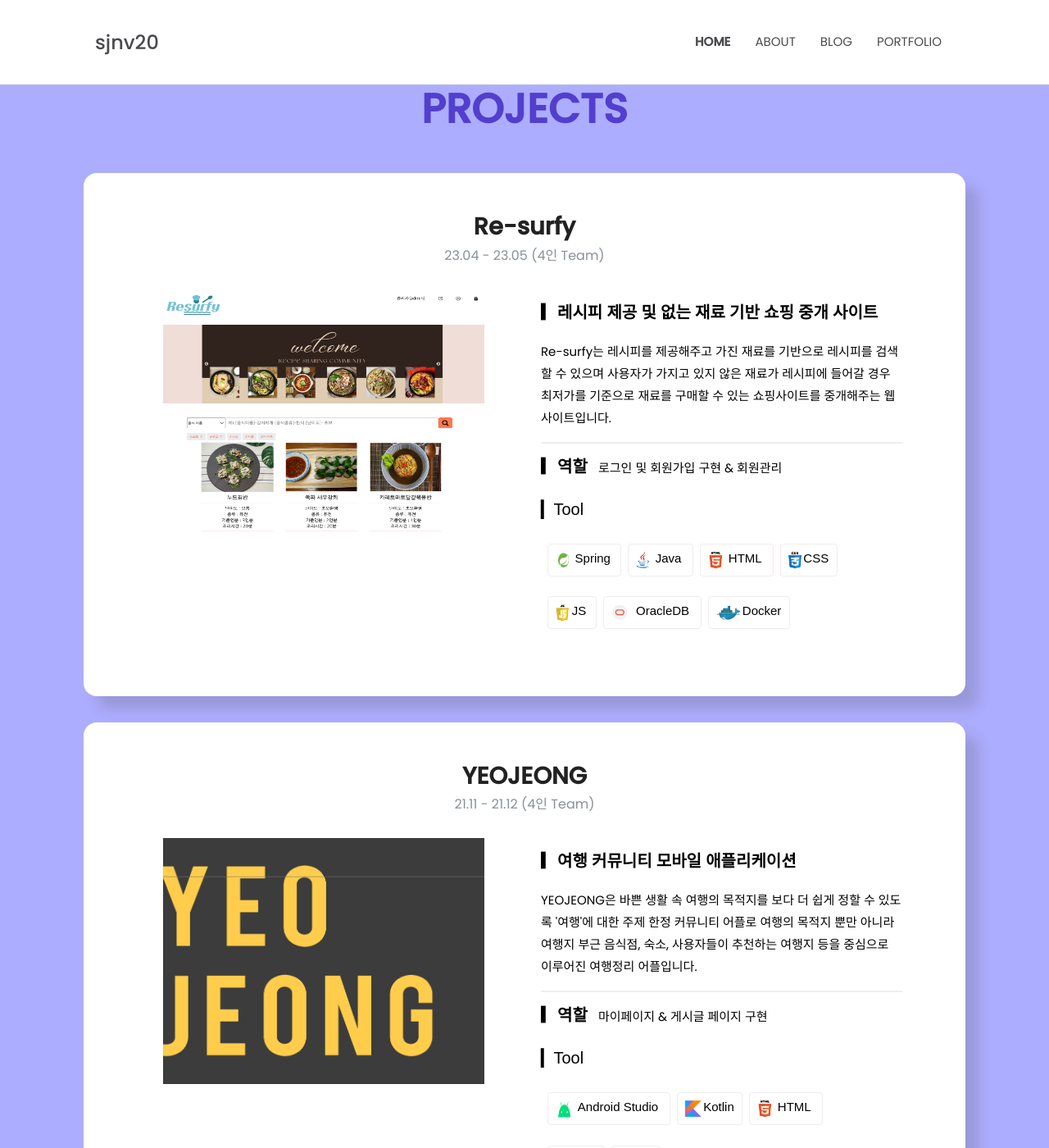
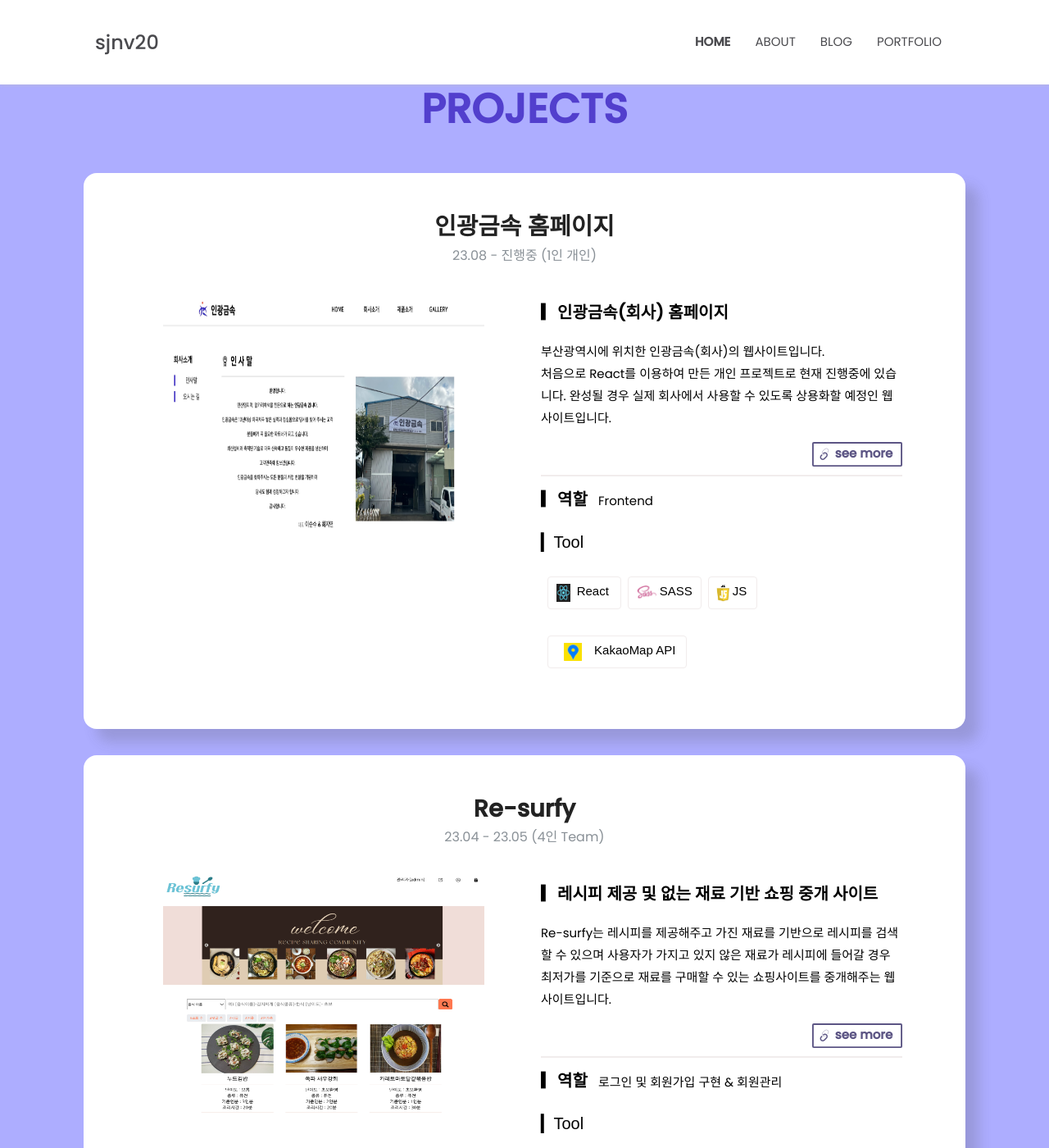
Before and after one commit to sjnv20/sjnv20.github.io, a Jekyll site: the page built from _pages/portfolio.html, in a window 1280 px wide and 1400 px high, scrolled down 525 px. Shown: the whole window at 82% size. Built offline with Jekyll 4.4.1, drawn with Linux system fonts in a browser that asks for light colours; some web fonts are replaced.

Commit message:
portfolio edit

```diff
--- a/_data/settings.yml
+++ b/_data/settings.yml
@@ -51,6 +51,8 @@ social:
   - { icon: "ti-github", link: "https://github.com/sjnv20", content: "<b>github.</b>  github.com/sjnv20" }
   - { icon: "ti-tumblr-alt", link: "https://sj-nv20.tistory.com/", content: "<b>Tistory.</b>  sj-nv20.tistory.com" }
 
+seemore:
+  - { icon: "ti-link"}
 #-------------------------------
 # About (Section and Page)
 
--- a/_pages/portfolio.html
+++ b/_pages/portfolio.html
@@ -41,27 +41,51 @@ title: Portfolio
   <div class="portpolio_contain">
     <div class="atc_title">PROJECTS</div>
     <div class="portpolio_project_zip">
-      <!-- <div class="project">
-        <div class="prj-title">github.io</div>
-        <div class="prj-date">23.06 - ing <span>(개인)</span></div>
-        <div class="prj-div" style="display: flex;">
+
+      <!-- inkwang -->
+      <div class="project">
+        <div class="prj-title">인광금속 홈페이지</div>
+        <div class="prj-date">23.08 - 진행중 <span>(1인 개인)</span></div>
+        <div class="prj-div">
           <div class="prj-img">
-            <img src="/assets/images/portfolio/portfolio_img.png" style="width:70%; height:80%; border: 1px solid;">
+            <img src="/assets/images/portfolio/inkwang_img.jpeg" style="width:80%; height:300px; ">
           </div>
-          <nav>
-            <div></div>
-            <div></div>
-          </nav>
           <div class="prj-summary">
-            <div style="border-bottom: 2px solid #bfbfc2; height:50%;">
-              현재 보고있는 포트폴리오 웹사이트 입니다.<br>html과 scss를 이용하여 프론트를 원하는 디자인으로 개발하였습니다.
+            <div id="prj-summary-field" style="text-align: left;">
+              <p style="font-size:20px; font-family:'Poppins', sans-serif; font-weight: 900;">▎인광금속(회사) 홈페이지</p>
+              <p>부산광역시에 위치한 인광금속(회사)의 웹사이트입니다.<br/>처음으로 React를 이용하여 만든 개인 프로젝트로 현재 진행중에 있습니다. 완성될 경우 실제 회사에서 사용할 수 있도록 상용화할 예정인 웹사이트입니다.</p>
+              <a class="pbtn btn-outline-fill" href="#">
+                see more
+                {% for seemore in site.data.settings.seemore %}
+                  <i class="{{ seemore.icon }}" style="float: left; font-weight:900; margin-right:5px; margin-top:2px;"></i>
+                {% endfor %}
+              </a>
             </div>
-            <div>
-
+            <p style="font-size:20px; font-family:'Poppins', sans-serif; font-weight: 900;margin-top:10px;text-align: left;">▎역할 <span style="font-size:20px; font-family:'Poppins', sans-serif; font-weight: 400; font-size:15px;">&nbsp;&nbsp;Frontend</span> </p>
+            <p style="text-align: left; font-size:20px; font-family:'Belanosima', sans-serif; ">▎Tool</p>
+            <div id="skill-div" style="height: 40%; width:90%; padding: 0 0 50px 0px;">
+              <div class="skill" style="width:90px;">
+                <div style="width:40%;"><img id="skill_img" src="/assets/images/portfolio/react.png" style="width:80%;"></div>
+                <div id="skill_p">React</div>
+              </div>
+              <div class="skill" style="width:90px;">
+                <div style="width:40%;"><img id="skill_img" src="/assets/images/portfolio/sass.png"></div>
+                <div id="skill_p">SASS</div>
+              </div>
+              <div class="skill" style="width:60px;">
+                <div style="width:40%;"><img id="skill_img" src="/assets/images/portfolio/js.png"></div>
+                <div id="skill_p">JS</div>
+              </div>
+              <div class="skill" style="width:170px;">
+                <div style="width:40%;"><img id="skill_img" src="/assets/images/portfolio/kakaomap.png"></div>
+                <div id="skill_p">KakaoMap API</div>
+              </div>
             </div>
           </div>
         </div>
-      </div> -->
+      </div>
+
+      <!-- Re-surfy -->
       <div class="project">
         <div class="prj-title">Re-surfy</div>
         <div class="prj-date">23.04 - 23.05 <span>(4인 Team)</span></div>
@@ -73,6 +97,12 @@ title: Portfolio
             <div id="prj-summary-field" style="text-align: left;">
               <p style="font-size:20px; font-family:'Poppins', sans-serif; font-weight: 900;">▎레시피 제공 및 없는 재료 기반 쇼핑 중개 사이트</p>
               <p>Re-surfy는 레시피를 제공해주고 가진 재료를 기반으로 레시피를 검색할 수 있으며 사용자가 가지고 있지 않은 재료가 레시피에 들어갈 경우 최저가를 기준으로 재료를 구매할 수 있는 쇼핑사이트를 중개해주는 웹사이트입니다.</p>
+              <a class="pbtn btn-outline-fill" href="#">
+                see more
+                {% for seemore in site.data.settings.seemore %}
+                  <i class="{{ seemore.icon }}" style="float: left; font-weight:900; margin-right:5px; margin-top:2px;"></i>
+                {% endfor %}
+              </a>
             </div>
             <p style="font-size:20px; font-family:'Poppins', sans-serif; font-weight: 900;margin-top:10px;text-align: left;">▎역할 <span style="font-size:20px; font-family:'Poppins', sans-serif; font-weight: 400; font-size:15px;">&nbsp;&nbsp;로그인 및 회원가입 구현 & 회원관리</span> </p>
             <p style="text-align: left; font-size:20px; font-family:'Belanosima', sans-serif; ">▎Tool</p>
@@ -106,10 +136,11 @@ title: Portfolio
                 <div id="skill_p">Docker</div>
               </div>
             </div>
-
           </div>
         </div>
       </div>
+
+      <!-- YEOJEONG -->
       <div class="project">
         <div class="prj-title">YEOJEONG</div>
         <div class="prj-date">21.11 - 21.12 <span>(4인 Team)</span></div>
@@ -121,6 +152,12 @@ title: Portfolio
             <div id="prj-summary-field" style="text-align: left;">
               <p style="font-size:20px; font-family:'Poppins', sans-serif; font-weight: 900;">▎여행 커뮤니티 모바일 애플리케이션</p>
               <p>YEOJEONG은 바쁜 생활 속 여행의 목적지를 보다 더 쉽게 정할 수 있도록 '여행'에 대한 주제 한정 커뮤니티 어플로 여행의 목적지 뿐만 아니라 여행지 부근 음식점, 숙소, 사용자들이 추천하는 여행지 등을 중심으로 이루어진 여행정리 어플입니다. </p>
+              <a class="pbtn btn-outline-fill" href="#">
+                see more
+                {% for seemore in site.data.settings.seemore %}
+                  <i class="{{ seemore.icon }}" style="float: left; font-weight:900; margin-right:5px; margin-top:2px;"></i>
+                {% endfor %}
+              </a>
             </div>
             <p style="font-size:20px; font-family:'Poppins', sans-serif; font-weight: 900;margin-top:10px;text-align: left;">▎역할 <span style="font-size:20px; font-family:'Poppins', sans-serif; font-weight: 400; font-size:15px;">&nbsp;&nbsp;마이페이지 & 게시글 페이지 구현</span> </p>
             <p style="text-align: left; font-size:20px; font-family:'Belanosima', sans-serif; ">▎Tool</p>
@@ -149,6 +186,8 @@ title: Portfolio
           </div>
         </div>
       </div>
+
+      <!-- HALU -->
       <div class="project">
         <div class="prj-title">HALU</div>
         <div class="prj-date">21.05 - 23.06 <span>(4인 Team)</span></div>
@@ -160,6 +199,12 @@ title: Portfolio
             <div id="prj-summary-field" style="text-align: left;">
               <p style="font-size:20px; font-family:'Poppins', sans-serif; font-weight: 900;">▎GPS를 이용한 나만의 일상 Log</p>
               <p>HALU는 코로나로 인해 일상이 지루하게 느껴지는 요즘 기록을 통한 발자취를 돌아보며 지루한 일상을 의미있는 시간으로 바꿀 수 있도록 일상을 기록할 수 있는 일기장 어플입니다.</p>
+              <a class="pbtn btn-outline-fill" href="#">
+                see more
+                {% for seemore in site.data.settings.seemore %}
+                  <i class="{{ seemore.icon }}" style="float: left; font-weight:900; margin-right:5px; margin-top:2px;"></i>
+                {% endfor %}
+              </a>
             </div>
             <p style="font-size:20px; font-family:'Poppins', sans-serif; font-weight: 900;margin-top:10px;text-align: left;">▎역할 <span style="font-size:20px; font-family:'Poppins', sans-serif; font-weight: 400; font-size:15px;">&nbsp;&nbsp;로그인 및 회원가입 구현 & 일기장 기능 및 구글맵 기능 구현</span> </p>
             <p style="text-align: left; font-size:20px; font-family:'Belanosima', sans-serif; ">▎Tool</p>
--- a/assets/scss/_buttons.scss
+++ b/assets/scss/_buttons.scss
@@ -61,3 +61,47 @@
     color: $primary-color;
   }
 }
+
+$text-color: #fff;
+$accent-color: #5c5584;
+$hover-color: #452eb7;
+$offset: .125em;
+$border-width: .125em;
+$transition: .2s ease-out;
+
+.pbtn{
+  margin-left: 75%;
+  height: 30px;
+  width: 110px;
+  text-decoration: none;
+  position: relative;
+  display: inline-block;
+  padding: 5px 0 5px 8px;
+  border-radius: 2px;
+&:active {
+    transform: translate($offset, $offset);
+    &:after {
+        transform: translate(-$offset, -$offset);
+    }
+}
+}
+
+.btn-outline-fill {
+  color: $accent-color;
+  font-weight: bolder;
+  box-shadow: inset 0 0 0 $border-width $accent-color;
+  background-color: transparent;
+  transition: color $transition, box-shadow $transition, background-color $transition;
+  border-radius: 2px;
+  &:after {
+      border-color: $accent-color;
+  }
+  &:hover {
+      color: $text-color;
+      background-color: $hover-color;
+      box-shadow: inset 0 0 0 $border-width transparent;
+      &:after {
+          border-color: $hover-color;
+      }
+  }
+}
--- a/assets/scss/templates/_portfolio.scss
+++ b/assets/scss/templates/_portfolio.scss
@@ -179,5 +179,5 @@
 #prj-summary-field{
   border-bottom: 2px solid #f1ecec;
   padding-top: 10px;
-
+  padding-bottom: 10px;
 }
```
Also changed, not shown: assets/images/portfolio/inkwang_img.jpeg (added), assets/images/portfolio/kakaomap.png (added), assets/images/portfolio/react.png (added), assets/images/portfolio/sass.png (added).
